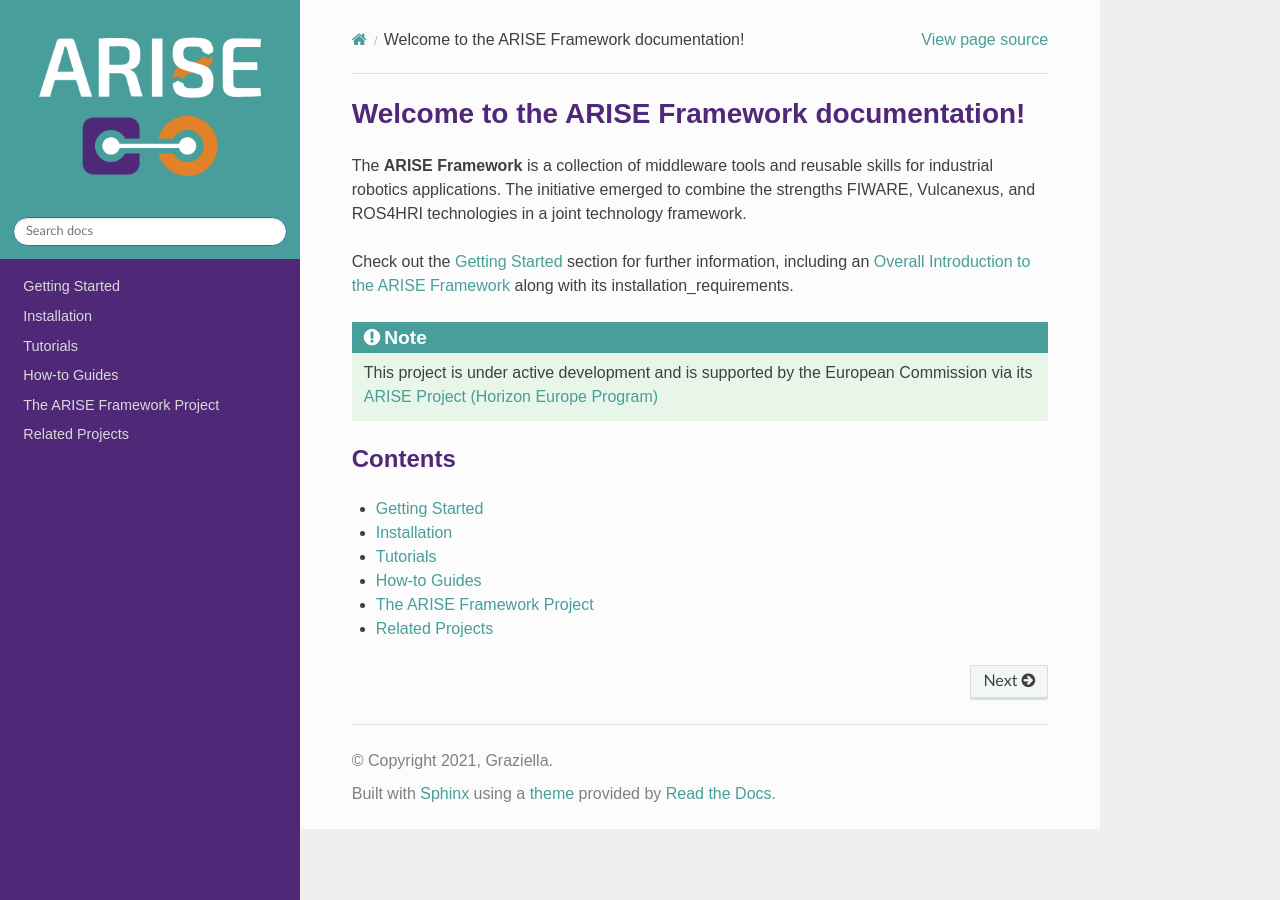
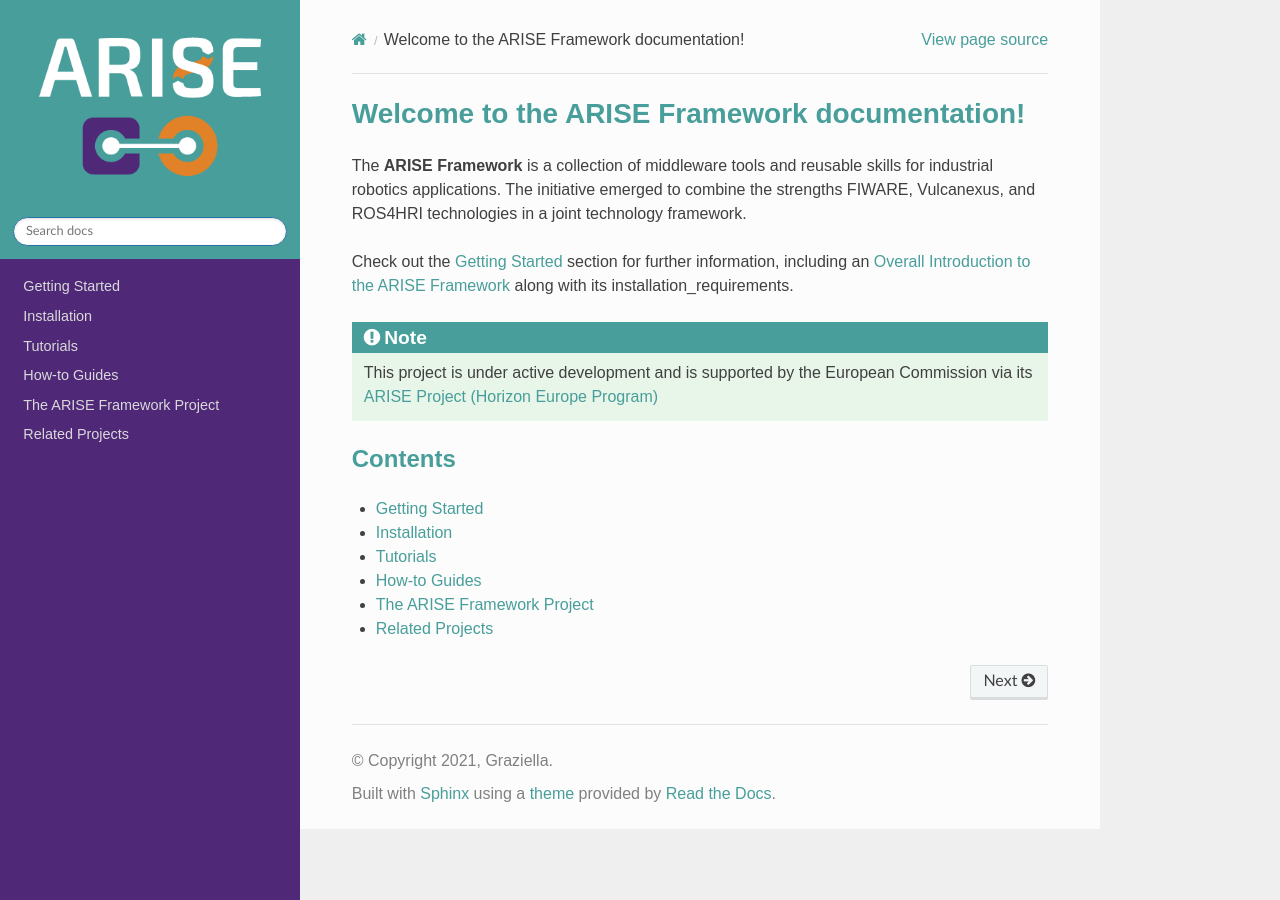
Before and after one commit to agileHRI/arise_documentation, a Sphinx documentation site: the page built from docs/source/index.rst, in a window 1280 px wide. Built offline with Sphinx 7.4.7 and the Read the Docs theme 3.1.0, drawn with Linux system fonts in a browser that asks for light colours.

Commit message:
Update custom.css

```diff
--- a/docs/source/_static/custom.css
+++ b/docs/source/_static/custom.css
@@ -20,7 +20,7 @@
 
 /* Change the color of header fonts to dark purple */
 h1, h2, h3, h4, h5, h6 {
-    color: #502878; /* ARISE purple */
+    color: #489e9a; /* ARISE Green */
 }
 /* Set the default link color */
 a {
```
